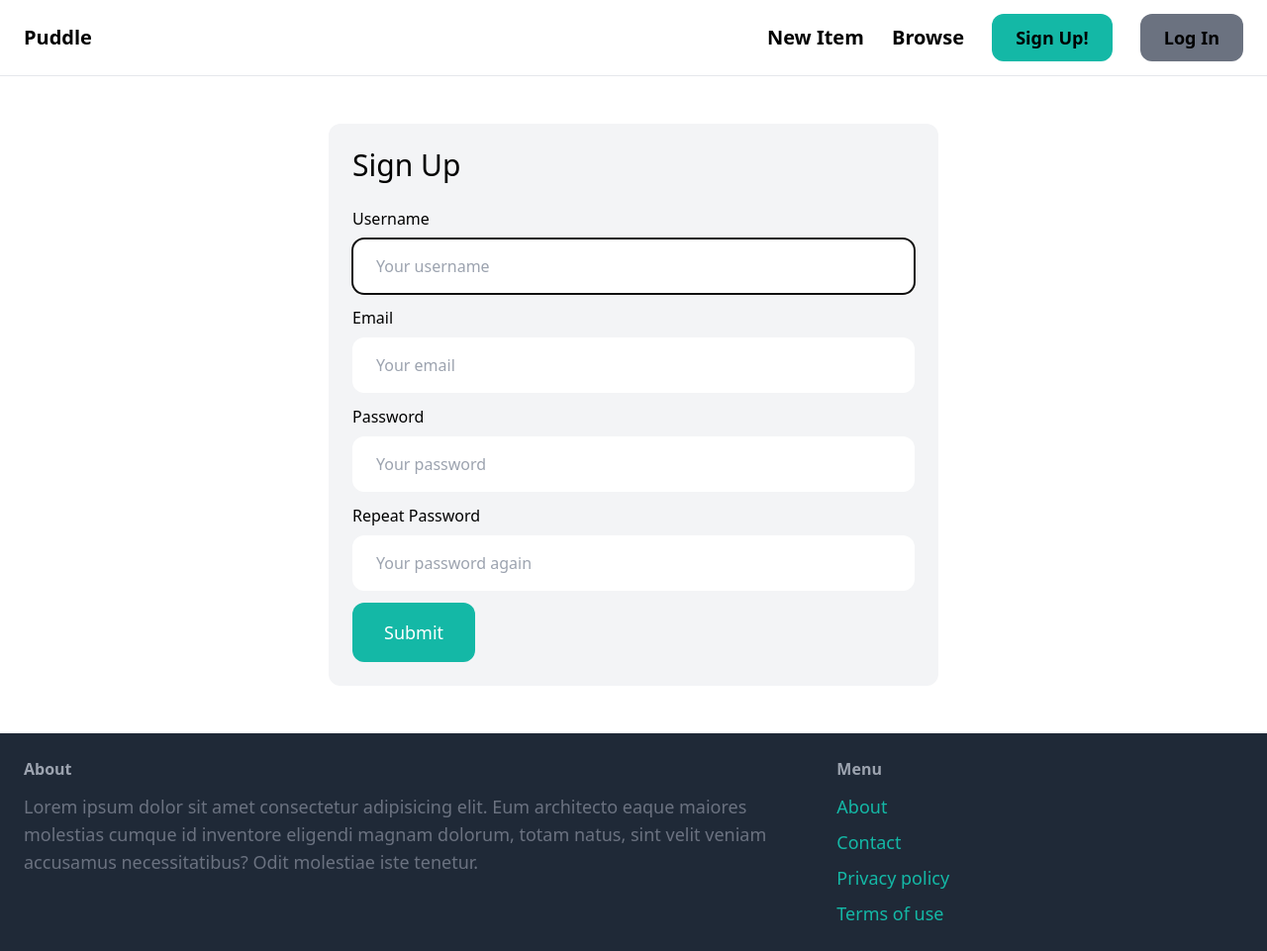
After one commit to cahenrichs/puddle, a Django app: page /signup/ in a window 1280 px wide. The commit adds this page. Shown: the whole page at 99% size. Run offline with Django 4.2, Linux system fonts and the light colour scheme; some libraries are stand-ins or nearby versions.

Commit message:
continued working on the project

```diff
--- /dev/null
+++ b/core/forms.py
@@ -0,0 +1,41 @@
+from django import forms
+from django.contrib.auth.forms import UserCreationForm, AuthenticationForm
+from django.contrib.auth.models import User
+
+class LoginForm(AuthenticationForm):
+    username = forms.CharField(widget=forms.TextInput(attrs={
+        'placeholder': 'Your username',
+        'class': 'w-full py-4 px-6 rounded-xl'
+    }))
+    password = forms.CharField(widget=forms.PasswordInput(attrs={
+        'placeholder': 'Your password',
+        'class': 'w-full py-4 px-6 rounded-xl'
+    }))
+
+
+
+
+class SignupForm(UserCreationForm):
+    class Meta():
+        model = User
+        fields = ('username', 'email', 'password1', 'password2')
+
+    username = forms.CharField(widget=forms.TextInput(attrs={
+        'placeholder': 'Your username',
+        'class': 'w-full py-4 px-6 rounded-xl'
+    }))
+
+    email = forms.CharField(widget=forms.EmailInput(attrs={
+        'placeholder': 'Your email',
+        'class': 'w-full py-4 px-6 rounded-xl'
+    }))
+
+    password1 = forms.CharField(widget=forms.PasswordInput(attrs={
+        'placeholder': 'Your password',
+        'class': 'w-full py-4 px-6 rounded-xl'
+    }))
+
+    password2 = forms.CharField(widget=forms.PasswordInput(attrs={
+        'placeholder': 'Your password again',
+        'class': 'w-full py-4 px-6 rounded-xl'
+    }))
--- a/core/templates/core/base.html
+++ b/core/templates/core/base.html
@@ -12,11 +12,16 @@
         <a href="/" class="text-xl font-semibold">Puddle</a>
 
         <div class="space-x-6">
-            <a href="#" class="text-xl font-semibold hover:text-gray-500">New Item</a>
+            <a href="{% url 'item:new' %}" class="text-xl font-semibold hover:text-gray-500">New Item</a>
             <a href="#" class="text-xl font-semibold hover:text-gray-500">Browse</a>
 
-            <a href="#" class="px-6 py-3 text-lg font-semibold bg-teal-500 text_white rounded-xl hover:bg-teal-700">Sign Up!</a>
-            <a href="#" class="px-6 py-3 text-lg font-semibold bg-gray-500 text_white rounded-xl hover:bg-gray-700">Log In</a>
+        {% if request.user.is_authenticated %}
+            <a href="#" class="px-6 py-3 text-lg font-semibold bg-teal-500 text_white rounded-xl hover:bg-teal-700">Inbox</a>
+            <a href="#" class="px-6 py-3 text-lg font-semibold bg-gray-500 text_white rounded-xl hover:bg-gray-700">Dashboard</a>
+        {% else %}
+            <a href="{% url 'core:signup' %}" class="px-6 py-3 text-lg font-semibold bg-teal-500 text_white rounded-xl hover:bg-teal-700">Sign Up!</a>
+            <a href="{% url 'core:login' %}" class="px-6 py-3 text-lg font-semibold bg-gray-500 text_white rounded-xl hover:bg-gray-700">Log In</a>
+        {% endif %}
         </div>
     </nav>
     <div class="px-6 py-6">
@@ -34,7 +39,7 @@
             <h3 class="mb-3 font-semibold text-gray-400">Menu</h3>
             <ul class="space-y-2">
                 <li><a href="#" class="text-lg text-teal-500 hover:text-teal-700">About</a></li>
-                <li><a href="{% url 'contact' %}" class="text-lg text-teal-500 hover:text-teal-700">Contact</a></li>
+                <li><a href="{% url 'core:contact' %}" class="text-lg text-teal-500 hover:text-teal-700">Contact</a></li>
                 <li><a href="#" class="text-lg text-teal-500 hover:text-teal-700">Privacy policy</a></li>
                 <li><a href="#" class="text-lg text-teal-500 hover:text-teal-700">Terms of use</a></li>
             </ul>
--- a/core/templates/core/index.html
+++ b/core/templates/core/index.html
@@ -7,7 +7,7 @@
     <h2 class="mb-12 text=2xl text-center">Newest Items</h2>
 
     <div class="grid grid-cols-3 gap-3">
-        {% for items in item %}
+        {% for item in items %}
             <div>
                 <a href="{% url 'item:detail' item.id %}">
                     <div>
--- /dev/null
+++ b/core/templates/core/signup.html
@@ -0,0 +1,46 @@
+{% extends 'core/base.html' %}
+
+{% block title %}Sign Up{% endblock %}
+
+{% block content %}
+<div class="w-1/2 my-6 mx-auto p-6 bg-gray-100 rounded-xl">
+    <h1 class="mb-6 text-3xl">Sign Up</h1>
+
+    <form method="post" action=".">
+        {% csrf_token %}
+
+        <div class="mb-3">
+            <label class="inline-block mb-2">Username</label><br>
+            {{ form.username }}
+        </div>
+
+        <div class="mb-3">
+            <label class="inline-block mb-2">Email</label><br>
+            {{ form.email }}
+        </div>
+
+        <div class="mb-3">
+            <label class="inline-block mb-2">Password</label><br>
+            {{ form.password1 }}
+        </div>
+
+        <div class="mb-3">
+            <label class="inline-block mb-2">Repeat Password</label><br>
+            {{ form.password2 }}
+        </div>
+
+        {% if form.errors or form.non_field_errors %}
+            <div class="mb-3 p-6 bg-red-100 rounded-xl">
+                {% for field in form %}
+                    {{ field.errors }}
+                {% endfor %}
+
+                {{ form.non_field_errors }}
+
+            </div>
+        {% endif %}
+
+        <button class="py-4 px-8 text-lg bg-teal-500 hover:bg-teal-700 rounded-xl text-white">Submit</button>
+    </form>
+</div>
+{% endblock %}
--- /dev/null
+++ b/core/urls.py
@@ -0,0 +1,15 @@
+from django.contrib.auth import views as auth_views
+
+from django.urls import path
+from . import views
+from .forms import LoginForm
+
+app_name = 'core'
+
+urlpatterns = [
+    path('', views.index, name='index'),
+    path('contact/', views.contact, name='contact'),
+    path('signup/', views.signup, name='signup'),
+    path('login/', auth_views.LoginView.as_view(template_name = 'core/login.html', authentication_form = LoginForm), name='login')
+
+]
--- a/core/views.py
+++ b/core/views.py
@@ -1,14 +1,30 @@
-from django.shortcuts import render
+from django.shortcuts import render, redirect
 from item.models import Category, Item
+from .forms import SignupForm
 
 # Create your views here.
 def index(request):
     items = Item.objects.filter(is_sold=False)[0:6]
     categories = Category.objects.all()
     return render(request, 'core/index.html', {
+        'items': items,
         'categories': categories,
-        'items' : items,
     })
 
 def contact(request):
     return render(request, 'core/contact.html')
+
+def signup(request):
+    if request.method == 'POST':
+        form = SignupForm(request.POST)
+
+        if form.is_valid():
+            form.save()
+
+            return redirect('/login/')
+    else:
+        form = SignupForm()
+
+    return render(request, 'core/signup.html', {
+        'form': form
+    })
--- /dev/null
+++ b/item/forms.py
@@ -0,0 +1,28 @@
+from django import forms
+
+from .models import Item
+
+INPUT_CLASSES = 'w-full py-4 px-6 rounded-xl border'
+
+class NewItemForm(forms.ModelForm):
+    class Meta:
+        model = Item
+        fields = ('category', 'name', 'description', 'price', 'image',)
+        widgets = {
+            'category': forms.Select(attrs={
+                'class': INPUT_CLASSES
+            }),
+             'name': forms.TextInput(attrs={
+                'class': INPUT_CLASSES
+            }),
+             'description': forms.Textarea(attrs={
+                'class': INPUT_CLASSES
+            }),
+            'price': forms.TextInput(attrs={
+                'class': INPUT_CLASSES
+            }),
+            'image': forms.FileInput(attrs={
+                'class': INPUT_CLASSES
+            }),
+
+        }
--- a/item/urls.py
+++ b/item/urls.py
@@ -1,7 +1,11 @@
 from django.urls import path
+
 from . import views
 
+app_name = 'item'
+
 urlpatterns = [
+    path('new/', views.new, name='new'),
     path('<int:pk>/', views.detail, name='detail'),
 
 ]
--- a/puddle/settings.py
+++ b/puddle/settings.py
@@ -26,6 +26,10 @@ SECRET_KEY = 'django-insecure-982kuf1l8qr5zra#n@hz4@ylb7%*5kipn3d@$6s)mfx2itjltt
 DEBUG = True
 
 ALLOWED_HOSTS = []
+
+LOGIN_URL = '/login/'
+LOGIN_REDIRECT_URL = '/'
+LOGOUT_REDIRECT_URL = '/'
 
 
 # Application definition
--- a/puddle/urls.py
+++ b/puddle/urls.py
@@ -18,12 +18,9 @@ from django.conf.urls.static import static
 from django.contrib import admin
 from django.urls import path, include
 
-from core.views import index, contact
-
 
 urlpatterns = [
-    path('', index, name='index'),
+    path('', include('core.urls')),
     path('items/', include('item.urls')),
-    path('contact/',contact, name='contact'),
     path('admin/', admin.site.urls),
 ] + static(settings.MEDIA_URL, document_root=settings.MEDIA_ROOT)
```
Also changed, not shown: core/templates/core/login.html (added, +36 -0 lines), item/templates/item/detail.html (+29 -8 lines), item/templates/item/form.html (added, +28 -0 lines), item/views.py (+23 -2 lines), db.sqlite3, media/item_images/toy-car.jpg (added), media/item_images/toy-car_kPTxMyp.jpg (added).
